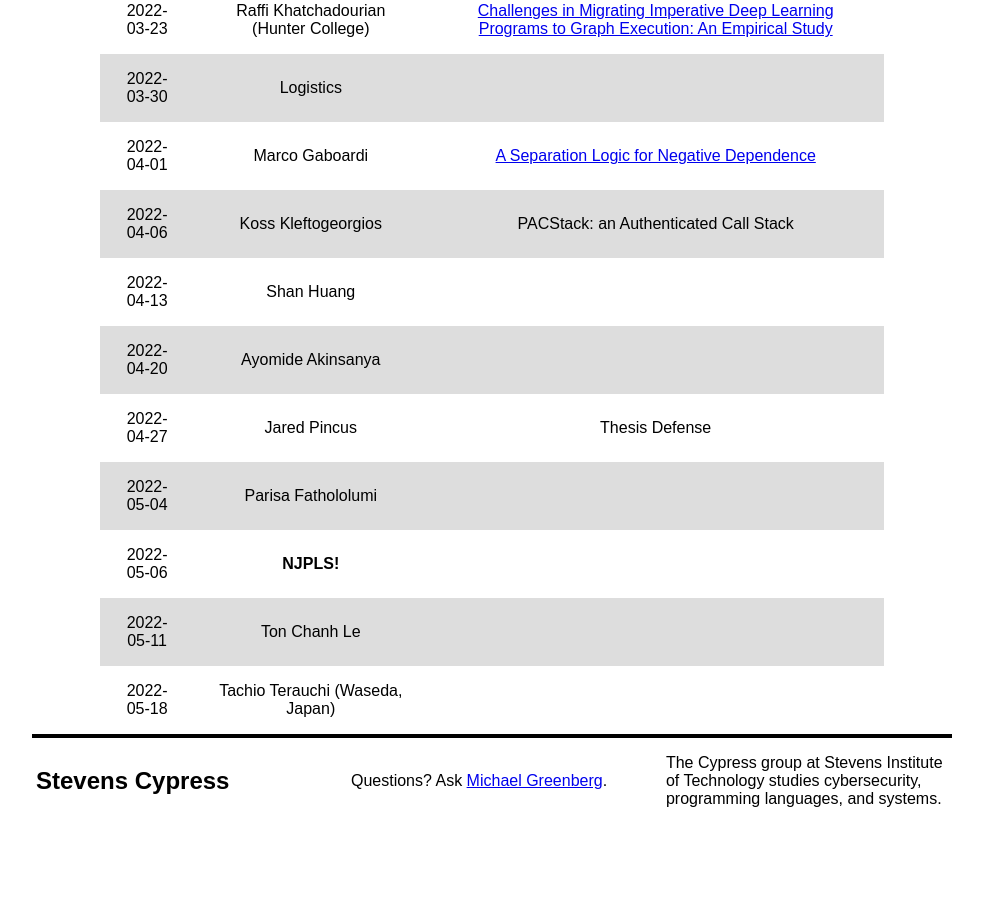
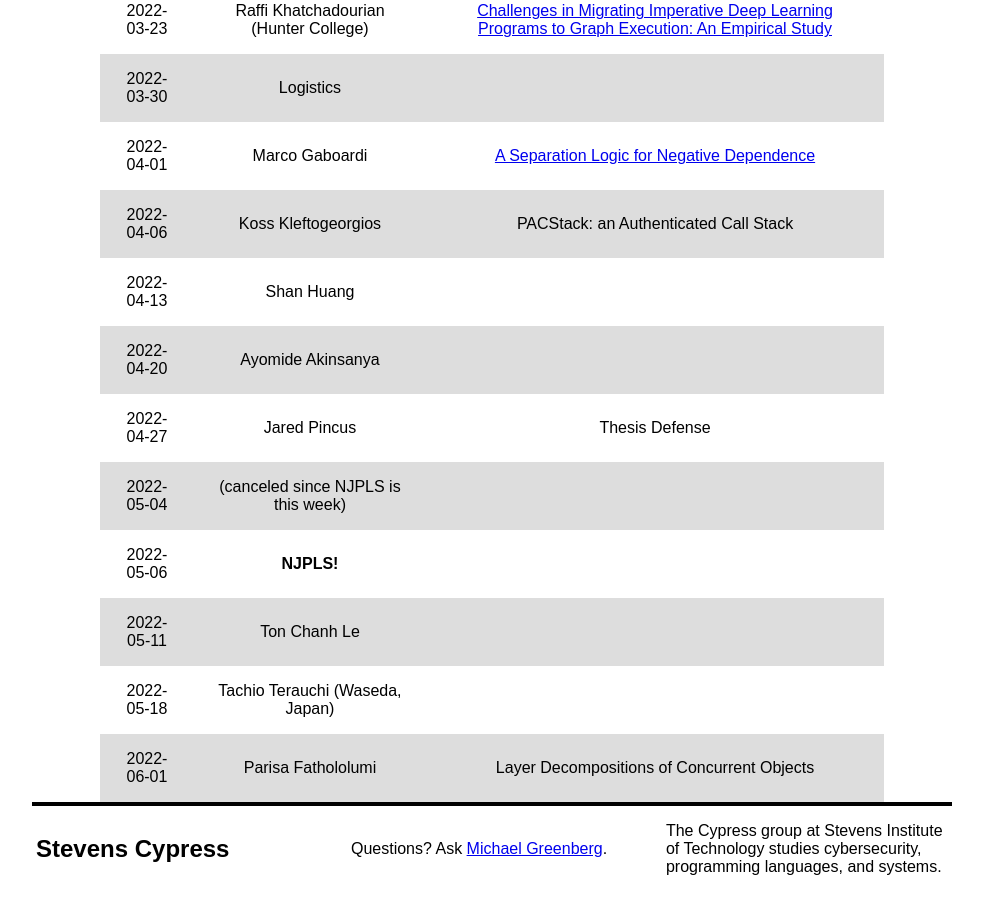
Before and after one commit to mgree/cypress, a Jekyll site: the page built from schedule.md, in a window 1280 px wide and 900 px high, scrolled down 1786 px. Shown: the whole window, without its empty margins (148-1131 px from the left). Built offline with Jekyll 4.4.1, drawn with Linux system fonts in a browser that asks for light colours; before the commit the page ends 2618 px from its top, so only the background shows below that.

Commit message:
moved Parisa to June

```diff
--- a/schedule.md
+++ b/schedule.md
@@ -43,7 +43,8 @@ find someone willing to take your place first.
 | 2022-04-13 | Shan Huang                            | |
 | 2022-04-20 | Ayomide Akinsanya                     | |
 | 2022-04-27 | Jared Pincus                          | Thesis Defense |
-| 2022-05-04 | Parisa Fathololumi                    | |
+| 2022-05-04 | (canceled since NJPLS is this week)   | |
 | 2022-05-06 | **NJPLS!**                            | |
 | 2022-05-11 | Ton Chanh Le                          | |
 | 2022-05-18 | Tachio Terauchi (Waseda, Japan)       | |
+| 2022-06-01 | Parisa Fathololumi                    | Layer Decompositions of Concurrent Objects |
```
